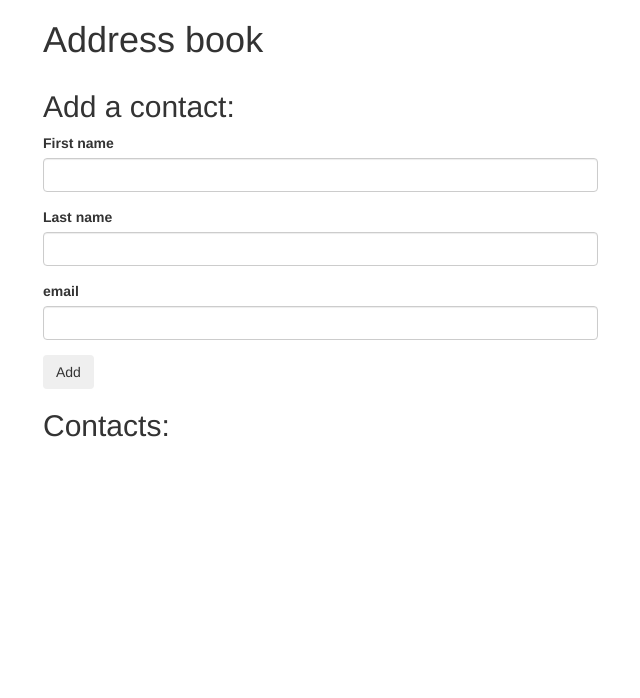
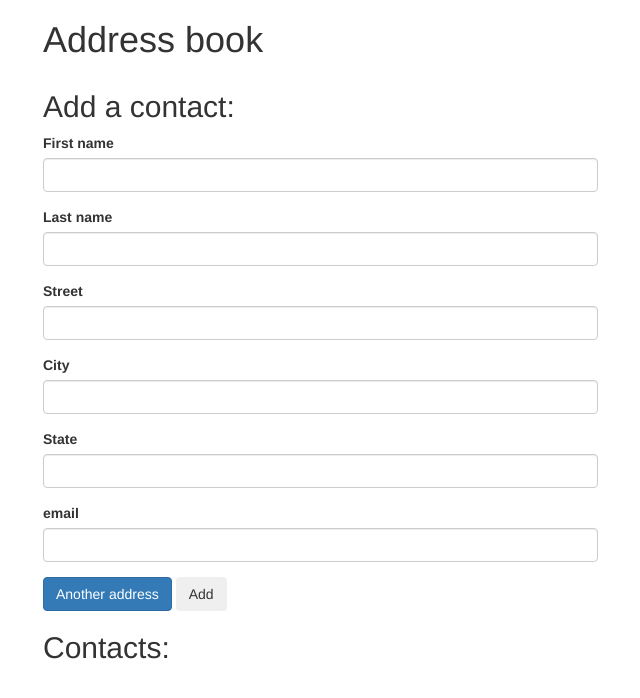
Before and after one commit to dyldlewis/contacts, a plain HTML site: page index.html in a window 1280 px wide. Shown: the whole page, without its empty margins (27-667 px from the left). Drawn offline with Linux system fonts and the light colour scheme.

Commit message:
add form and button for addresses

```diff
--- a/index.html
+++ b/index.html
@@ -23,14 +23,28 @@
               <label for="new-last-name">Last name</label>
               <input type="text" class="form-control" id="new-last-name">
             </div>
-            <!-- <div class="form-group">
-              <label for="new-address">address</label>
-              <input type="text" class="form-control" id="new-address">
-            </div> -->
+            <div id="new-addresses">
+              <div class="new-address">
+                <div class="form-group">
+                  <label for="new-street">Street</label>
+                  <input type="text" class="form-control" id="new-street">
+                </div>
+                <div class="form-group">
+                  <label for="new-city">City</label>
+                  <input type="text" class="form-control new-city">
+                </div>
+                <div class="form-group">
+                  <label for="new-state">State</label>
+                  <input type="text" class="form-control new-state">
+                </div>
+              </div>
+            </div>
             <div class="form-group">
               <label for="new-email">email</label>
               <input type="text" class="form-control" id="new-email">
             </div>
+
+            <span class="btn btn-primary" id="add-address">Another address</span>
 
             <button type="submit" class="btn">Add</button>
           </form>
@@ -47,6 +61,10 @@
             <p>First name: <span class="first-name"></span></p>
             <p>Last name: <span class="last-name"></span></p>
             <p>Email: <span class="email"></span></p>
+            <p>Adresses:</p>
+            <ul id="addresses">
+
+            </ul>
           </div>
         </div>
       </div>
--- a/js/scripts.js
+++ b/js/scripts.js
@@ -3,11 +3,18 @@ function Contact(first, last, address, email) {
   this.firstName = first;
   this.lastName = last;
   this.email = email;
-}
+  this.addresses = [];
+};
+
+function Address(street, city, state) {
+  this.street = street;
+  this.city = city;
+  this.state = state;
+};
 
 Contact.prototype.fullName = function() {
   return this.firstName + " " + this.lastName;
-}
+};
 
 // user interface logic
 $(document).ready(function() {
```
